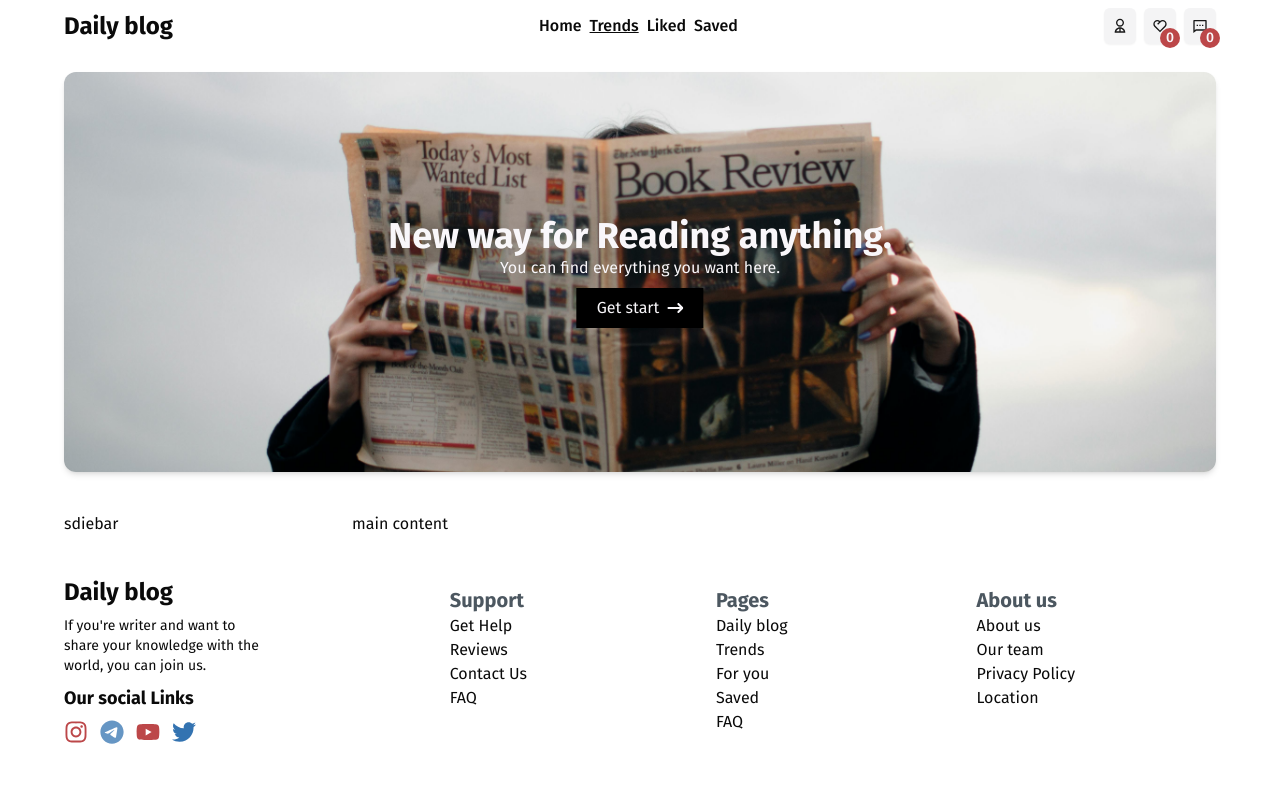
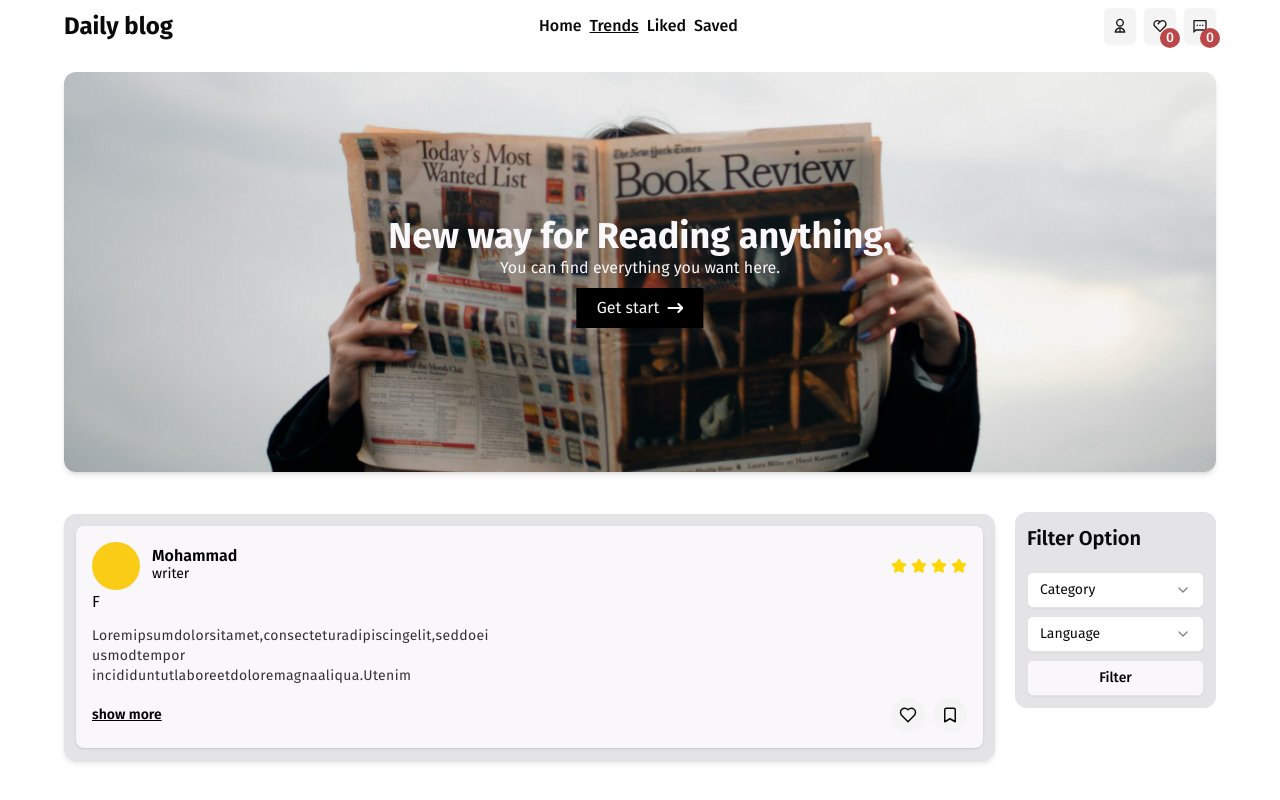
Before and after one commit to Mhorg8/blog-page-v1, a Next.js app: page /trends in a window 1280 px wide. Shown: the top 800 px of the page. Built offline with nearby package versions, Linux system fonts and the light colour scheme.

Commit message:
create trend banner and TrendItem sample

```diff
--- a/src/app/trends/page.tsx
+++ b/src/app/trends/page.tsx
@@ -1,16 +1,22 @@
 import TrendBanner from "@/components/trends/TrendBanner";
+import FilterOptions from "@/components/FilterOptions";
+import TrendIItem from "@/components/TrendIItem";
+
 
 const TrendsPage = () => {
+
     return (
         <div className="container ">
             {/*banner*/}
             <TrendBanner/>
 
-            <div className="grid grid-cols-12 mt-10">
-                {/*    sidebar*/}
-                <div className="col-span-3">sdiebar</div>
-                {/* content */}
-                <div className="col-span-9">main content</div>
+            <div className="flex flex-col md:flex-row w-full items-center justify-start gap-5 mt-10 relative">
+                <div className="w-full h-full bg-zinc-200 py-3 rounded-xl shadow-md px-3 min-h-[200px]">
+                    <TrendIItem/>
+                </div>
+                <div className="w-[250px] h-[250px] sticky top-0 right-0">
+                    <FilterOptions/>
+                </div>
             </div>
         </div>
     );
--- /dev/null
+++ b/src/components/FilterOptions.tsx
@@ -0,0 +1,20 @@
+import React from 'react';
+import CustomSelect from "@/components/blogs/CustomSelect";
+import {Button} from "@/components/ui/button";
+
+const FilterOptions = () => {
+    return (
+        <div className="hidden md:block col-span-3 p-3 h-fit max-h-[250px] rounded-xl w-full bg-zinc-200 sticky top-20">
+            <h3 className="text-xl font-semibold">Filter Option</h3>
+            <div className="flex flex-col mt-5 items-center justify-start gap-2">
+                <CustomSelect placeHolder="Category" bgColor={"#fff"}/>
+                <CustomSelect bgColor={"#fff"} placeHolder="Language"/>
+                <Button className="bg-white w-full text-black" variant={"outline"}>
+                    Filter
+                </Button>
+            </div>
+        </div>
+    );
+};
+
+export default FilterOptions;
--- /dev/null
+++ b/src/components/TrendIItem.tsx
@@ -0,0 +1,80 @@
+"use client"
+import React, {useState} from 'react';
+import {LuBookmark, LuHeart, LuStar} from "react-icons/lu";
+
+const TrendIItem = () => {
+
+    const [showAllText, setshowAllText] = useState(false);
+    const tempText = `
+     Lorem ipsum dolor sit amet, consectetur adipiscing elit, sed do eiusmod tempor
+incididunt ut labore et dolore magna aliqua. Ut enim ad minim veniam, quis nostrud
+exercitation ullamco laboris nisi ut aliquip ex ea commodo consequat. Duis aute irure
+dolor in reprehenderit in voluptate velit esse cillum dolore eu fugiat nulla pariatur.
+Excepteur sint occaecat cupidatat non proident, sunt in culpa qui officia deserunt
+mollit anim id est laborum.
+    `
+
+    const isLongText = (text: string) => {
+        const textLength = text.length
+        if (textLength >= 150) {
+            return text.split(" ").slice(0, 25)
+        }
+    }
+
+    return (
+        <>
+            {/* post cart*/}
+            <div className="bg-white rounded-lg shadow p-4 space-y-3">
+                {/*  username and profile image*/}
+                <div className="flex items-center justify-between w-full">
+                    <div className="flex items-center gap-3">
+                        <div className="relative w-12 h-12 rounded-full bg-yellow-400"/>
+                        <div className="text-black">
+                            <h3 className="font-semibold leading-none">Mohammad</h3>
+                            <p className="text-sm ">writer</p>
+                        </div>
+                    </div>
+
+                    <div className="flex items-center gap-1 cursor-pointer">
+                        <LuStar fill="gold" size={16} className="text-gold"/>
+                        <LuStar fill="gold" size={16} className="text-gold"/>
+                        <LuStar fill="gold" size={16} className="text-gold"/>
+                        <LuStar fill="gold" size={16} className="text-gold"/>
+                    </div>
+                </div>
+
+                {/*  text   */}F
+                <div className="flex items-center justify-between w-full">
+                    <div className="w-[300px] md:max-w-[400px] md:w-full text-black/80 text-sm tracking-wide">
+                        <p className="text-wrap break-words">
+                            {!showAllText ? isLongText(tempText) : tempText}
+                        </p>
+
+                    </div>
+                </div>
+                {/*actions*/}
+                <div className="flex items-center justify-between w-full">
+                    <button onClick={() => setshowAllText(!showAllText)}
+                            className="text-black font-semibold underline text-sm">
+                        {showAllText ? "show less" : "show more"}
+                    </button>
+                    <div className="flex items-center gap-2">
+                        <button
+                            className="p-2 bg-zinc-100 hover:text-red hover:scale-110 hoverEffect rounded-full">
+                            <LuHeart size={18}/>
+                        </button>
+                        <button
+                            className="p-2 bg-zinc-100 hover:text-green hover:scale-110 hoverEffect rounded-full">
+                            <LuBookmark size={18}/>
+                        </button>
+                    </div>
+                </div>
+                {/*    actions*/}
+
+
+            </div>
+        </>
+    );
+};
+
+export default TrendIItem;
--- a/src/components/blogs/Blogs.tsx
+++ b/src/components/blogs/Blogs.tsx
@@ -1,8 +1,7 @@
 import HeaderTitle from "../HeaderTitle";
 import Pagination from "../Pagination";
-import { Button } from "../ui/button";
 import BlogItem from "./BlogItem";
-import CustomSelect from "./CustomSelect";
+import FilterOptions from "@/components/FilterOptions";
 
 const Blogs = () => {
   return (
@@ -20,16 +19,7 @@
             <Pagination />
           </div>
         </div>
-        <div className="hidden md:block col-span-3 p-3 h-fit max-h-[250px] rounded-xl w-full bg-zinc-200 sticky top-20">
-          <h3 className="text-xl font-semibold">Filter Option</h3>
-          <div className="flex flex-col mt-5 items-center justify-start gap-2">
-            <CustomSelect bgColor={"#fff"} />
-            <CustomSelect bgColor={"#fff"} />
-            <Button className="bg-white w-full text-black" variant={"outline"}>
-              Filter
-            </Button>
-          </div>
-        </div>
+        <FilterOptions />
       </div>
     </div>
   );
```
